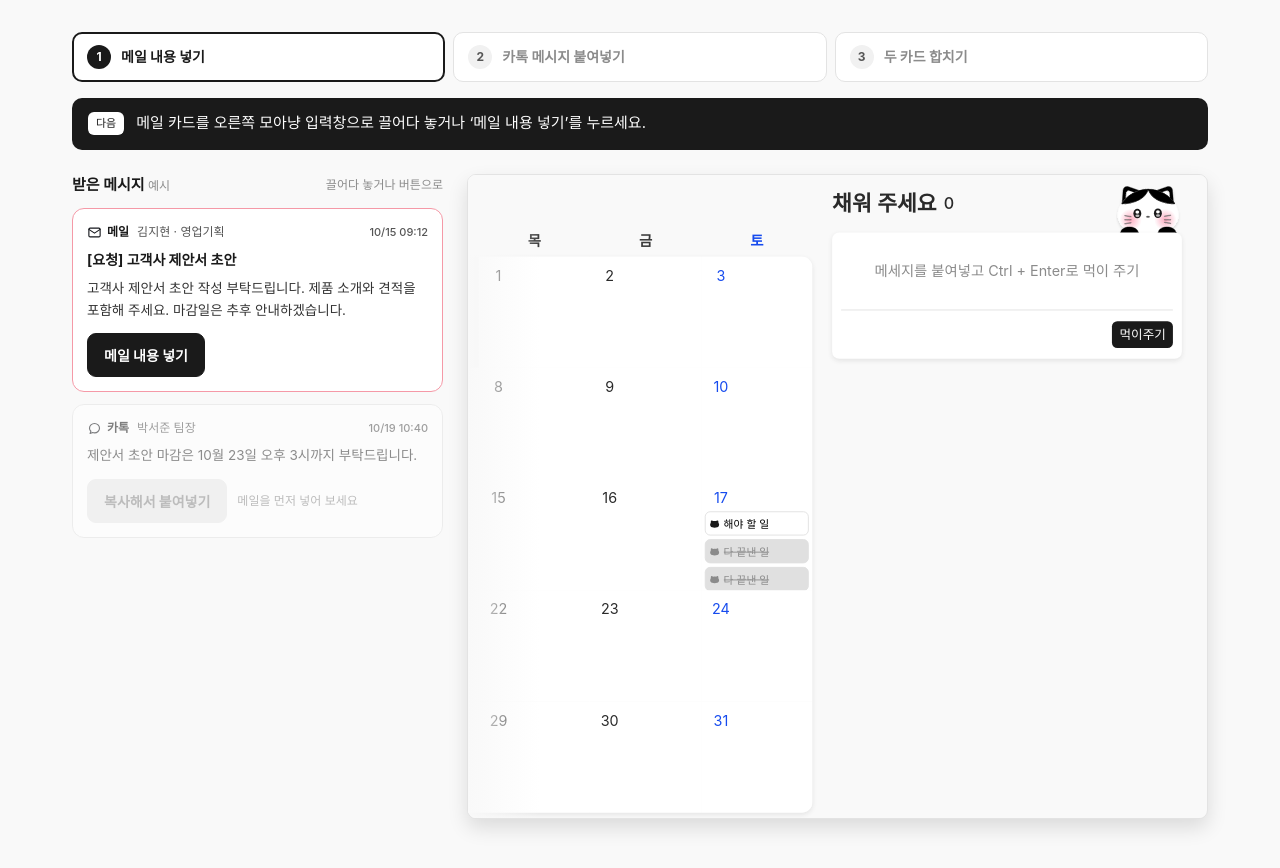
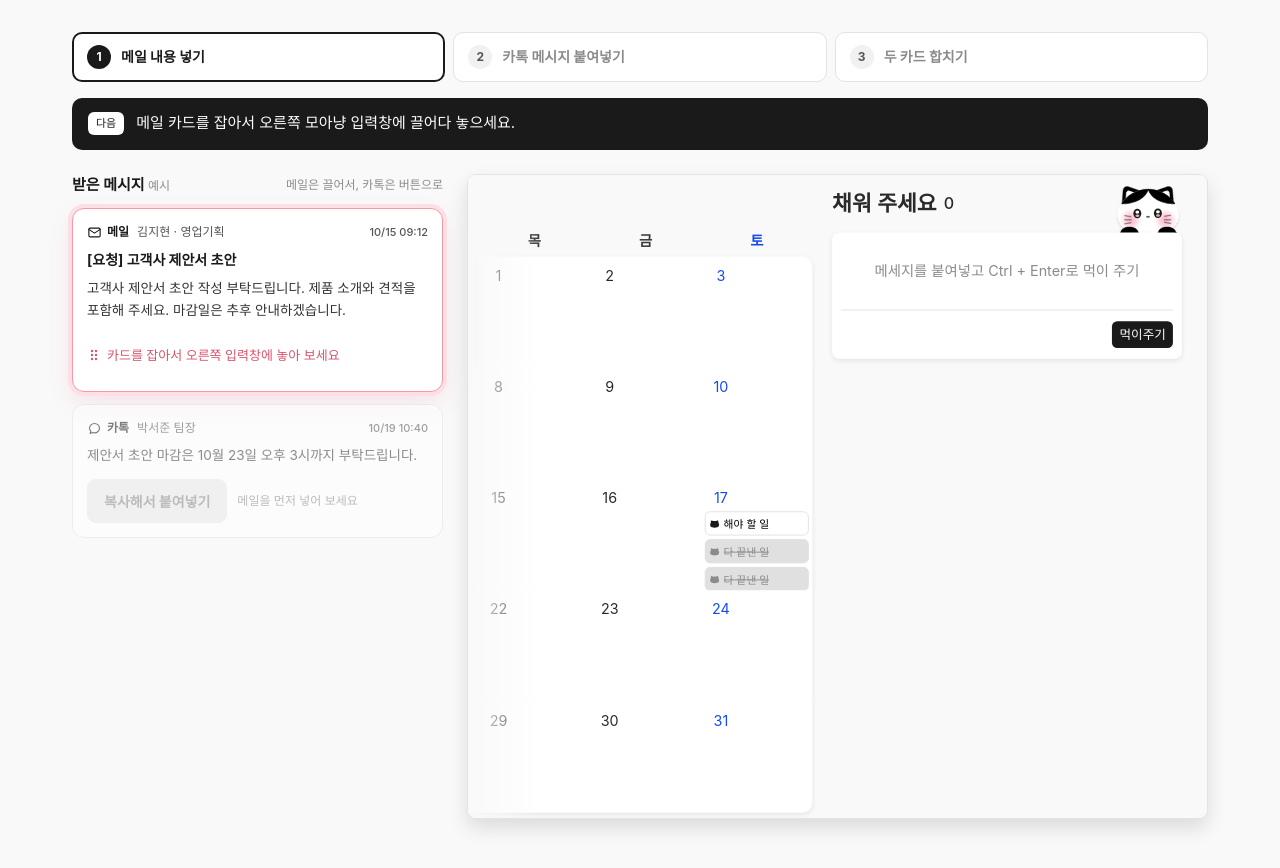
Before and after one commit to Joopjoop-desktop/moanyang-landing, a React (Vite) app: page / in a window 1280 px wide. Shown: the part 1393-2261 px from the top of the page. Built offline with nearby package versions, Linux system fonts and the light colour scheme; a web font is replaced by a local one.

Commit message:
체험 패널 드래그 개선

```diff
--- a/src/components/app/TaskCard.tsx
+++ b/src/components/app/TaskCard.tsx
@@ -15,6 +15,10 @@ type TaskCardProps = {
   receiving?: boolean;
   /** 끌고 있는 카드 — 떠 있는 그림자 */
   lifted?: boolean;
+  /** 다른 카드를 잡고 있는 동안 놓을 곳으로 표시 — 점선 테두리 */
+  dropHint?: boolean;
+  /** 카드 위에 띄우는 안내 문구 (예: '여기에 놓으세요') */
+  dropLabel?: string;
   /** 펼친 내용 중 앞에서부터 몇 개를 보여줄지 (채워지는 연출용) */
   filledCount?: number;
   /**
@@ -29,7 +33,20 @@ type TaskCardProps = {
 
 /** Figma Main2_2 '채워 주세요' 목록의 카드 (기준 크기 390px) */
 export const TaskCard = forwardRef<HTMLDivElement, TaskCardProps>(function TaskCard(
-  { task, expanded, receiving, lifted, filledCount, size = 'md', style, className, transition, ...motionProps },
+  {
+    task,
+    expanded,
+    receiving,
+    lifted,
+    dropHint,
+    dropLabel,
+    filledCount,
+    size = 'md',
+    style,
+    className,
+    transition,
+    ...motionProps
+  },
   ref,
 ) {
   const fields = task.fields ?? [];
@@ -45,13 +62,35 @@ export const TaskCard = forwardRef<HTMLDivElement, TaskCardProps>(function TaskC
   return (
     <motion.div
       ref={ref}
-      className={[styles.card, size === 'sm' && styles.sm, expanded && styles.expanded, receiving && styles.receiving, lifted && styles.lifted, className]
+      className={[
+        styles.card,
+        size === 'sm' && styles.sm,
+        expanded && styles.expanded,
+        dropHint && styles.dropHint,
+        receiving && styles.receiving,
+        lifted && styles.lifted,
+        className,
+      ]
         .filter(Boolean)
         .join(' ')}
       style={style}
       {...motionProps}
       transition={transition}
     >
+      <AnimatePresence>
+        {dropLabel && (
+          <motion.span
+            key="drop-label"
+            className={styles.dropLabel}
+            initial={{ opacity: 0, y: 6, x: '-50%' }}
+            animate={{ opacity: 1, y: 0, x: '-50%' }}
+            exit={{ opacity: 0, x: '-50%' }}
+            transition={{ duration: 0.18 }}
+          >
+            {dropLabel}
+          </motion.span>
+        )}
+      </AnimatePresence>
       <div className={styles.head}>
         <img className={styles.checkbox} src={checkbox} width={20} height={20} alt="" />
         <div className={styles.headText}>
--- a/src/features/try-panel/TryPanel.module.css
+++ b/src/features/try-panel/TryPanel.module.css
@@ -145,8 +145,86 @@
     box-shadow 0.2s ease;
 }
 
+/* 지금 할 차례인 메시지 — 분홍 번짐 + 부드러운 그림자로 띄워 보이게 */
 .messageActive {
   border-color: var(--color-accent-default);
+  box-shadow:
+    0 0 0 4px var(--color-accent-mark),
+    0 10px 24px color-mix(in srgb, var(--color-accent-strong) 14%, transparent);
+}
+
+/* 마우스 사용자용 끌기 안내 (버튼 대신) */
+.dragHint {
+  display: inline-flex;
+  align-items: center;
+  gap: 6px;
+  min-height: 44px;
+  font-size: 13px;
+  font-weight: 500;
+  color: var(--color-accent-strong);
+}
+
+/* 마우스에서는 보이지 않다가, 키보드로 포커스하면 나타나는 버튼 */
+.keyboardOnly:not(:focus-visible) {
+  position: absolute;
+  width: 1px;
+  height: 1px;
+  margin: -1px;
+  padding: 0;
+  overflow: hidden;
+  clip: rect(0 0 0 0);
+  white-space: nowrap;
+  border: 0;
+}
+
+/* 지금 눌러야 할 버튼 — 분홍 링이 천천히 퍼졌다 사라지기를 3번 하고 멈춤 */
+.nudge {
+  animation: nudgeRing 1.6s ease-out 0.4s 3;
+}
+
+@keyframes nudgeRing {
+  0% {
+    box-shadow: 0 0 0 0 color-mix(in srgb, var(--color-accent-default) 65%, transparent);
+  }
+  70%,
+  100% {
+    box-shadow: 0 0 0 10px color-mix(in srgb, var(--color-accent-default) 0%, transparent);
+  }
+}
+
+/* 끌어서 합칠 날짜 카드 — 카드 그림자는 유지하고 분홍 링을 더해 3번 퍼뜨림 (서비스 화면 기준 크기) */
+.nudgeCard {
+  animation: nudgeCardRing 1.6s ease-out 0.5s 3;
+}
+
+@keyframes nudgeCardRing {
+  0% {
+    box-shadow:
+      0 2px 12px 2px rgba(42, 42, 42, 0.1),
+      0 0 0 0 color-mix(in srgb, var(--color-accent-default) 70%, transparent);
+  }
+  70%,
+  100% {
+    box-shadow:
+      0 2px 12px 2px rgba(42, 42, 42, 0.1),
+      0 0 0 16px color-mix(in srgb, var(--color-accent-default) 0%, transparent);
+  }
+}
+
+@media (prefers-reduced-motion: reduce) {
+  /* 움직이지 않고 링만 표시 */
+  .nudge {
+    animation: none;
+    box-shadow: 0 0 0 3px var(--color-accent-mark);
+  }
+
+  /* 카드 자체 그림자(TaskCard)보다 우선하도록 두 클래스를 함께 지정 */
+  .draggableCard.nudgeCard {
+    animation: none;
+    box-shadow:
+      0 2px 12px 2px rgba(42, 42, 42, 0.1),
+      0 0 0 4px var(--color-accent-mark);
+  }
 }
 
 .messageDone {
--- a/src/features/try-panel/TryPanel.tsx
+++ b/src/features/try-panel/TryPanel.tsx
@@ -125,6 +125,8 @@ export function TryPanel() {
           task={merging ? mergedTask : taskFromMail}
           expanded={merging}
           receiving={cardDrag.over}
+          dropHint={cardDrag.dragging}
+          dropLabel={cardDrag.over ? '놓으면 하나로 합쳐져요' : cardDrag.dragging ? '여기에 놓으세요' : undefined}
           initial={{ opacity: 0, y: -12, scale: 0.96 }}
           animate={{ opacity: 1, y: 0, scale: 1 }}
           exit={{ opacity: 0, x: -90, scale: 0.9, transition: { duration: 0.4 } }}
@@ -135,16 +137,23 @@ export function TryPanel() {
           key={`b-${state.round}`}
           task={taskFromChat}
           lifted={cardDrag.dragging}
-          className={step === 2 && !busy ? styles.draggableCard : undefined}
+          className={
+            step === 2 && !busy && !touchOnly
+              ? // 마우스: 잡을 수 있는 카드임을 링으로 알려 줍니다 (잡으면 멈춤)
+                `${styles.draggableCard} ${cardDrag.dragging ? '' : styles.nudgeCard}`
+              : undefined
+          }
           initial={{ opacity: 0, y: -12, scale: 0.96 }}
+          // 끄는 중이거나, 놓아서 합쳐지는 중일 때만 끈 위치를 씁니다.
+          // (그 외에는 항상 제자리 — 이전 판에서 놓았던 위치가 '다시 해보기' 뒤에 남지 않도록)
           animate={{
             opacity: 1,
             scale: 1,
-            x: cardDrag.offset.x,
-            y: cardDrag.offset.y,
+            x: cardDrag.dragging || merging ? cardDrag.offset.x : 0,
+            y: cardDrag.dragging || merging ? cardDrag.offset.y : 0,
             rotate: cardDrag.dragging ? 1.2 : 0,
           }}
-          transition={followPointer(cardDrag.dragging || cardDrag.dropped)}
+          transition={followPointer(cardDrag.dragging || merging)}
           exit={{ opacity: 0, scale: 0.94, transition: { duration: 0.25 } }}
           {...cardDrag.bind}
         />
@@ -159,6 +168,7 @@ export function TryPanel() {
       inputText={inputTextOf(state, { mail: mail.picked, chat: chat.text })}
       catSmile={phase === 'feeding' || phase === 'eating'}
       inputActive={mailDrag.over}
+      inputHint={mailDrag.dragging}
       day23Event={step === 3 ? eventTitle : null}
       list={list}
     />
@@ -199,7 +209,13 @@ export function TryPanel() {
         </p>
         <div className={styles.nextActions}>
           {step === 2 && (
-            <Button variant="accent" onClick={() => merge('button')} disabled={busy}>
+            <Button
+              variant="accent"
+              // 터치 화면에서만 보이고, 마우스에서는 끌어서 합치도록 숨깁니다 (키보드로 Tab 이동하면 나타남)
+              className={touchOnly ? (busy ? undefined : styles.nudge) : styles.keyboardOnly}
+              onClick={() => merge('button')}
+              disabled={busy}
+            >
               두 카드 합치기
             </Button>
           )}
@@ -217,7 +233,7 @@ export function TryPanel() {
             <p>
               <strong>받은 메시지</strong> <span>예시</span>
             </p>
-            <span className={styles.inboxHint}>{touchOnly ? '버튼으로 진행해요' : '끌어다 놓거나 버튼으로'}</span>
+            <span className={styles.inboxHint}>{touchOnly ? '버튼으로 진행해요' : '메일은 끌어서, 카톡은 버튼으로'}</span>
           </div>
 
           <motion.article
@@ -243,10 +259,33 @@ export function TryPanel() {
             <div className={styles.action}>
               {mailDone ? (
                 <Button disabled>넣었어요</Button>
-              ) : (
-                <Button onClick={() => insertMail('button')} disabled={busy}>
+              ) : touchOnly ? (
+                // 터치 화면은 드래그가 없으므로 버튼으로 진행합니다
+                <Button
+                  className={busy ? undefined : styles.nudge}
+                  onClick={() => insertMail('button')}
+                  disabled={busy}
+                >
                   메일 내용 넣기
                 </Button>
+              ) : (
+                <>
+                  <span className={styles.dragHint}>
+                    <svg width="14" height="14" viewBox="0 0 14 14" aria-hidden="true">
+                      <circle cx="5" cy="3" r="1.2" fill="currentColor" />
+                      <circle cx="9" cy="3" r="1.2" fill="currentColor" />
+                      <circle cx="5" cy="7" r="1.2" fill="currentColor" />
+                      <circle cx="9" cy="7" r="1.2" fill="currentColor" />
+                      <circle cx="5" cy="11" r="1.2" fill="currentColor" />
+                      <circle cx="9" cy="11" r="1.2" fill="currentColor" />
+                    </svg>
+                    카드를 잡아서 오른쪽 입력창에 놓아 보세요
+                  </span>
+                  {/* 마우스에서는 숨기고, 키보드로 Tab 이동하면 나타나는 버튼 */}
+                  <Button className={styles.keyboardOnly} onClick={() => insertMail('button')} disabled={busy}>
+                    메일 내용 넣기
+                  </Button>
+                </>
               )}
             </div>
           </motion.article>
@@ -271,7 +310,11 @@ export function TryPanel() {
                 <Button disabled>넣었어요</Button>
               ) : (
                 <>
-                  <Button onClick={pasteChat} disabled={!chatActive}>
+                  <Button
+                    className={chatActive ? styles.nudge : undefined}
+                    onClick={pasteChat}
+                    disabled={!chatActive}
+                  >
                     복사해서 붙여넣기
                   </Button>
                   {step === 0 && <span className={styles.lockedHint}>메일을 먼저 넣어 보세요</span>}
--- a/src/features/try-panel/tryReducer.ts
+++ b/src/features/try-panel/tryReducer.ts
@@ -57,9 +57,9 @@ export function inputTextOf(state: TryState, texts: { mail: string; chat: string
 }
 
 export const NEXT_TEXT: Record<TryStep, string> = {
-  0: '메일 카드를 오른쪽 모아냥 입력창으로 끌어다 놓거나 ‘메일 내용 넣기’를 누르세요.',
+  0: '메일 카드를 잡아서 오른쪽 모아냥 입력창에 끌어다 놓으세요.',
   1: '할 일 카드가 생겼지만 날짜가 없어요. 이제 카톡 메시지를 붙여넣어 보세요.',
-  2: '두 카드가 준비됐어요. ‘두 카드 합치기’를 누르거나 날짜 카드를 할 일 카드 위로 끌어다 놓으세요.',
+  2: '두 카드가 준비됐어요. 아래쪽 날짜 카드를 잡아서 위쪽 할 일 카드에 끌어다 놓으세요.',
   3: '완성! 할 일과 마감일이 한 카드로 합쳐져 캘린더 10월 23일에 표시됐어요.',
 };
 
--- a/src/features/try-panel/useDragToTarget.ts
+++ b/src/features/try-panel/useDragToTarget.ts
@@ -1,4 +1,4 @@
-import { useCallback, useRef, useState, type PointerEvent as ReactPointerEvent, type RefObject } from 'react';
+import { useCallback, useEffect, useRef, useState, type PointerEvent as ReactPointerEvent, type RefObject } from 'react';
 
 type Options = {
   enabled: boolean;
@@ -56,6 +56,13 @@ export function useDragToTarget({ enabled, targetRef, onDrop, keepOffsetOnDrop =
     if (!keepOffset) setOffset({ x: 0, y: 0 });
   }, []);
 
+  // 다시 끌 수 있게 되면(예: '다시 해보기' 뒤) 지난번에 놓았던 위치와 상태를 지웁니다
+  useEffect(() => {
+    if (!enabled) return;
+    setOffset({ x: 0, y: 0 });
+    setDropped(false);
+  }, [enabled]);
+
   // pointerup 뒤에도 lostpointercapture가 한 번 더 오므로, 아직 끄는 중일 때만 정리합니다
   const cancel = () => {
     if (start.current) end();
```
Also changed, not shown: src/components/app/MoaNyangApp.module.css (+23 -1 lines), src/components/app/MoaNyangApp.tsx (+20 -2 lines), src/components/app/TaskCard.module.css (+24 -1 lines).
